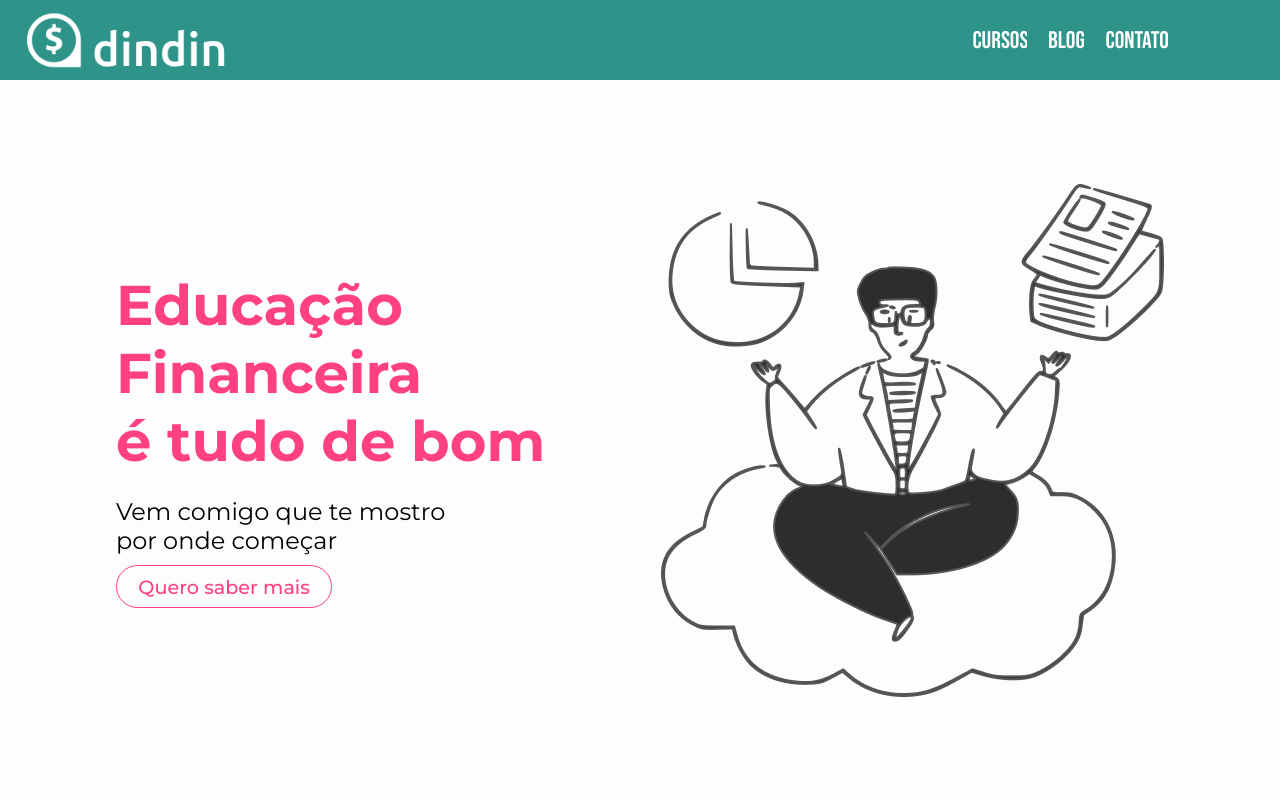
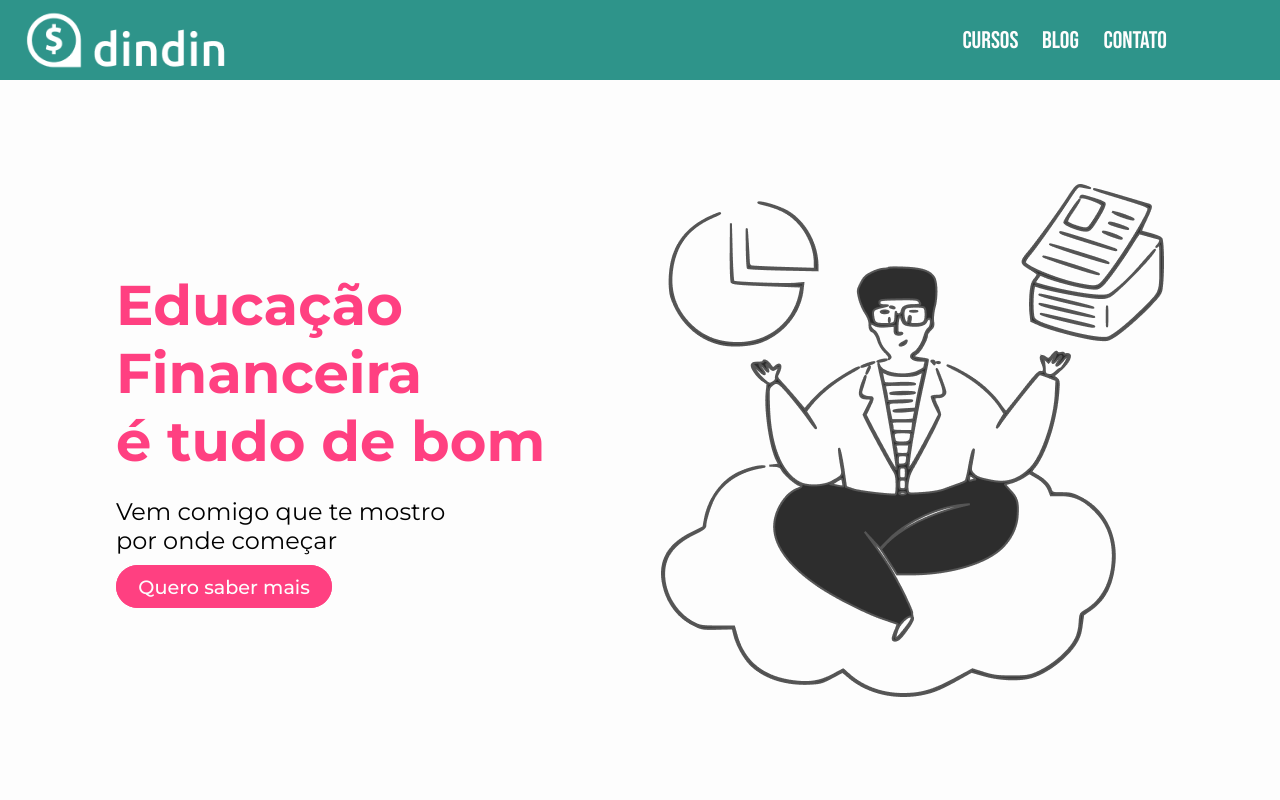
Before and after one commit to josepps/site-de-cursos, a plain HTML site: page index.html in a window 1280 px wide. In both pictures the pointer is over the link "Quero saber mais". Shown: the top 800 px of the page. Drawn offline with Linux system fonts and the light colour scheme; a web font is replaced by a local one.

Commit message:
Erro da nav consertado

```diff
--- a/style/style.css
+++ b/style/style.css
@@ -39,6 +39,7 @@ header ul {
 
 header ul li {
     margin: 0 10px;
+    padding: 2px;
 }
 
 header ul li a {
@@ -87,6 +88,12 @@ header ul li a {
     text-decoration: none;
     position: relative;
     top: -10px;
+    transition: 0.8s ease;
+}
+
+#inicio-principal div a:hover {
+    background-color: #ff4081;
+    color: #FDFDFD;
 }
 
 #inicio-curso {
```
Also changed, not shown: 1 other file.
